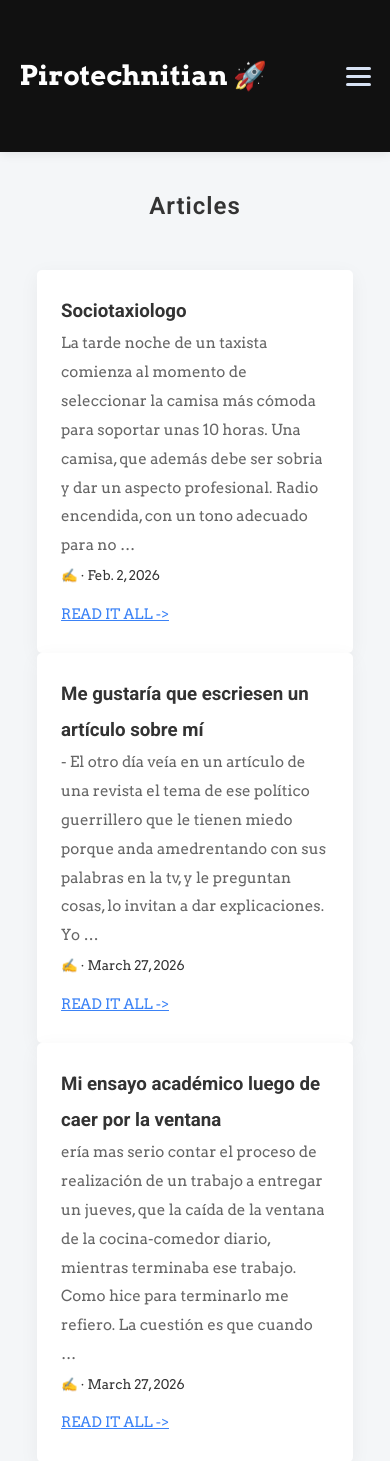
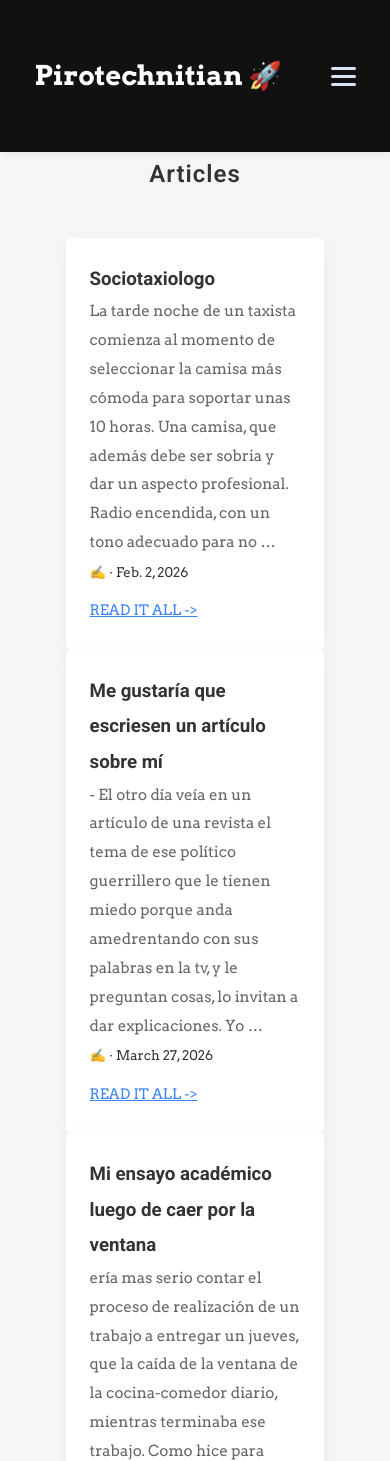
Before and after one commit to Fran2019/oneMyBlog, a Django app: page / in a window 390 px wide. Shown: the top 1461 px of the page. Run offline with Django 5.2, Linux system fonts and the light colour scheme; data comes from the database, SQL or seed files in the repository.

Commit message:
changes to fix mobile view

```diff
--- a/blog/static/blog/css/style.css
+++ b/blog/static/blog/css/style.css
@@ -47,6 +47,7 @@
   width: 90%;
   max-width: 1100px;
   margin: 0 auto;
+  padding: 0 15px; /* Borders space */
 }
 
 
--- a/blog/templates/blog/base.html
+++ b/blog/templates/blog/base.html
@@ -3,6 +3,8 @@
 
 <head>
     <meta charset="UTF-8">
+    <!-- ETIQUETA OBLIGATORIA PARA MÓVILES -->
+    <meta name="viewport" content="width=device-width, initial-scale=1.0">
     <link rel="preconnect" href="https://fonts.googleapis.com">
     <link rel="preconnect" href="https://fonts.gstatic.com" crossorigin>
     <link
```
